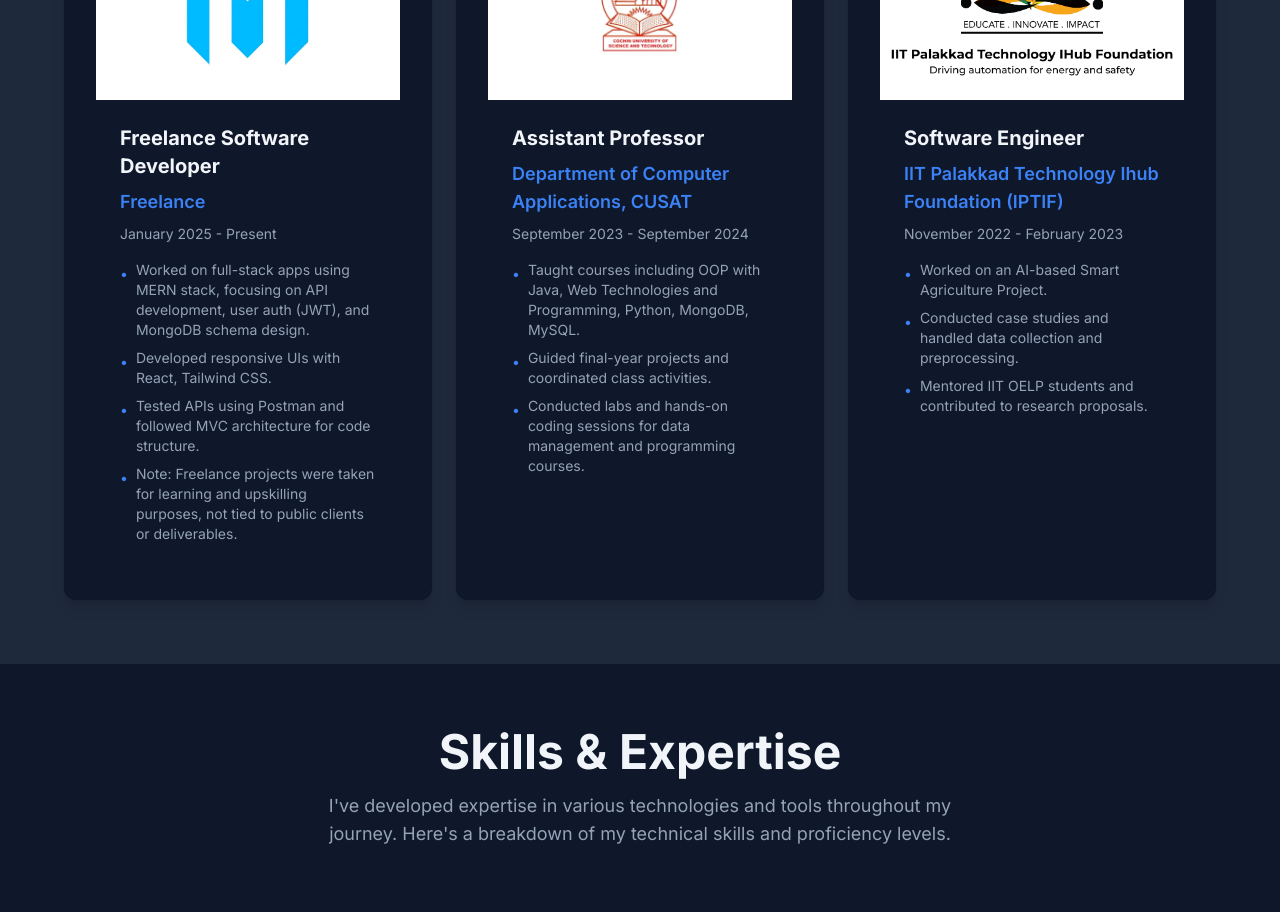
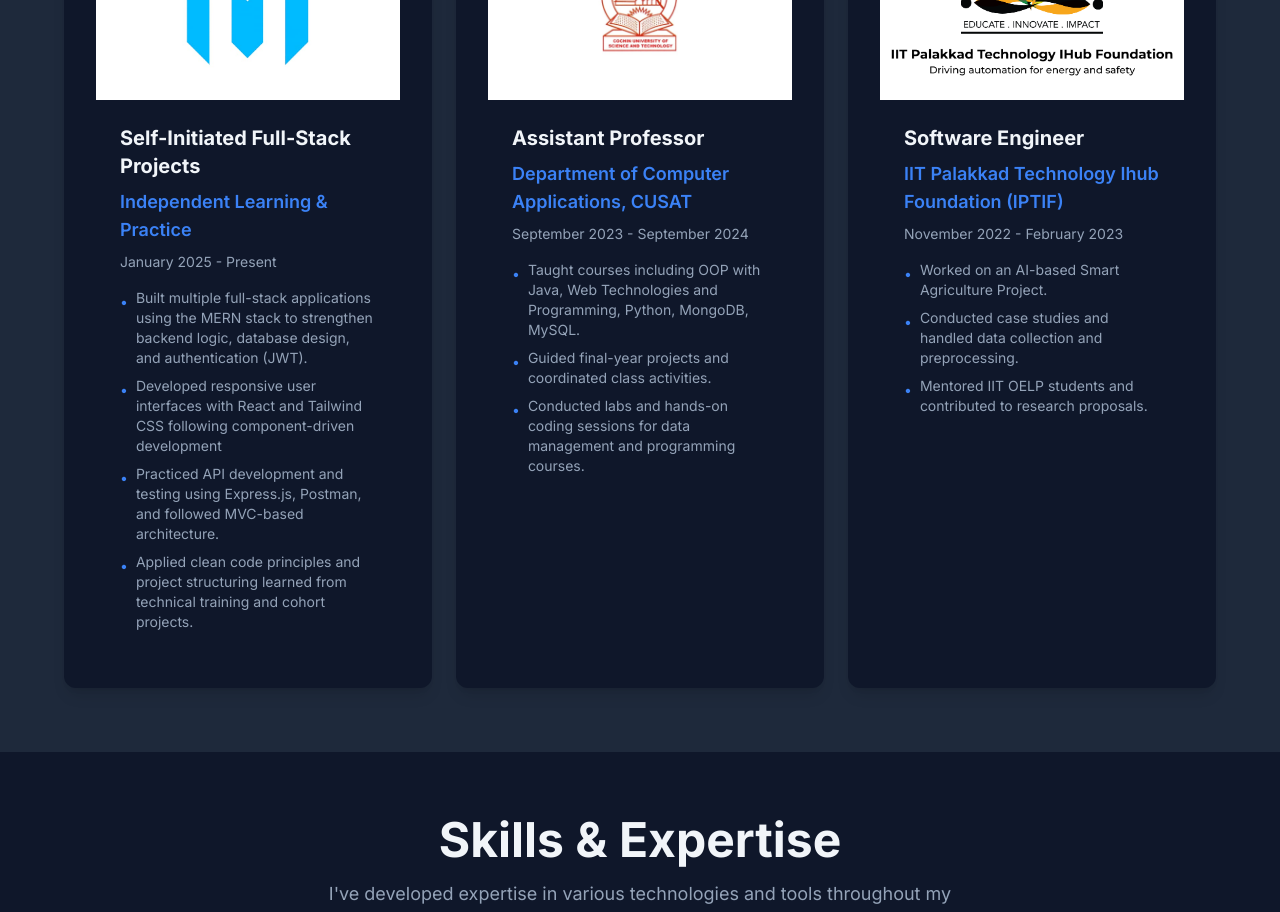
Before and after one commit to MsL-Mishal/msl-mishal.github.io, a React (Vite) app: page / in a window 1280 px wide. Shown: the part 1900-2812 px from the top of the page. Built offline with nearby package versions, Linux system fonts and the light colour scheme.

Commit message:
chore(data): Update work experience section to reflect self-initiated projects

```diff
--- a/src/data/data.js
+++ b/src/data/data.js
@@ -61,15 +61,15 @@ export const education = [
 export const workExperience = [
     {
         id: 1,
-        title: "Freelance Software Developer",
-        company: "Freelance",
+        title: "Self-Initiated Full-Stack Projects",
+        company: "Independent Learning & Practice",
         startDate: "January 2025",
         endDate: "Present",
         description: [
-            "Worked on full-stack apps using MERN stack, focusing on API development, user auth (JWT), and MongoDB schema design.",
-            "Developed responsive UIs with React, Tailwind CSS.",
-            "Tested APIs using Postman and followed MVC architecture for code structure.",
-            "Note: Freelance projects were taken for learning and upskilling purposes, not tied to public clients or deliverables.",
+            "Built multiple full-stack applications using the MERN stack to strengthen backend logic, database design, and authentication (JWT).",
+            "Developed responsive user interfaces with React and Tailwind CSS following component-driven development",
+            "Practiced API development and testing using Express.js, Postman, and followed MVC-based architecture.",
+            "Applied clean code principles and project structuring learned from technical training and cohort projects.",
         ],
         image: mslLogo,
     },
```
